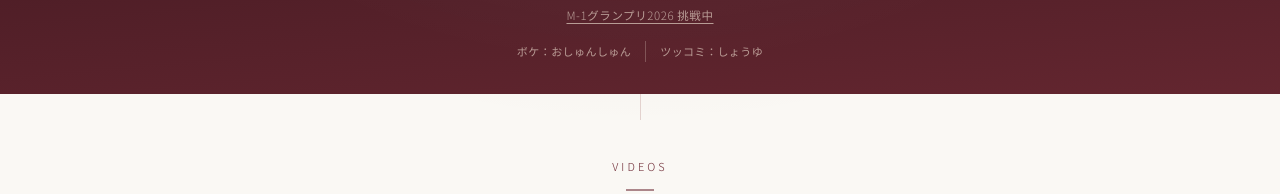
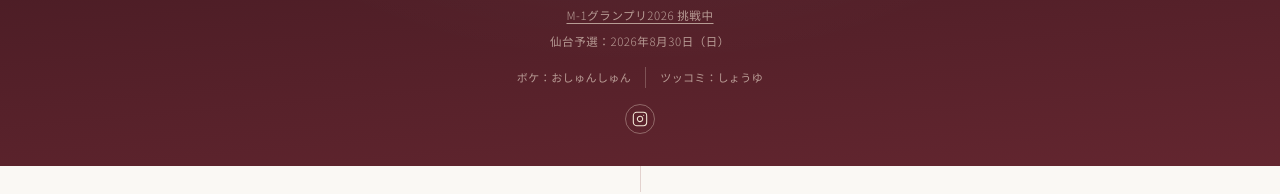
Before and after one commit to omochireverse-lgtm/omochireversemazaiplot, a plain HTML site: page index.html in a window 1280 px wide. Shown: the part 179-373 px from the top of the page. Drawn offline with Linux system fonts and the light colour scheme.

Commit message:
Add files via upload

```diff
--- a/index.html
+++ b/index.html
@@ -64,6 +64,16 @@
   }
   .taglist span{padding:0 14px;}
   .taglist span:first-child{border-right:1px solid rgba(243,231,214,0.25);}
+
+  .sns-links{display:flex;justify-content:center;gap:14px;margin-top:16px;}
+  .sns-links a{
+    width:30px;height:30px;border-radius:50%;
+    border:1px solid rgba(243,231,214,0.35);
+    display:flex;align-items:center;justify-content:center;
+    transition:all .3s;
+  }
+  .sns-links a:hover{border-color:var(--cream);background:rgba(243,231,214,0.08);}
+  .sns-links svg{width:16px;height:16px;}
 
   .hairline{
     width:1px;height:26px;background:var(--line);margin:0 auto;
@@ -183,9 +193,19 @@
       <div class="eyebrow">Manzai Duo</div>
       <h1>おもちかえして</h1>
       <p class="sub"><a href="https://www.m-1gp.com/combi/28852.html" target="_blank" rel="noopener" style="color:inherit;text-decoration:underline;text-underline-offset:3px;">M-1グランプリ2026 挑戦中</a></p>
+      <p class="sub" style="margin-top:4px;">仙台予選：2026年8月30日（日）</p>
       <div class="taglist">
         <span>ボケ：おしゅんしゅん</span>
         <span>ツッコミ：しょうゆ</span>
+      </div>
+      <div class="sns-links">
+        <a href="https://www.instagram.com/omochireverse_official/" target="_blank" rel="noopener" aria-label="Instagram">
+          <svg viewBox="0 0 24 24" fill="none" stroke="#F3E7D6" stroke-width="1.6" stroke-linecap="round" stroke-linejoin="round">
+            <rect x="2" y="2" width="20" height="20" rx="5" ry="5"></rect>
+            <path d="M16 11.37A4 4 0 1 1 12.63 8 4 4 0 0 1 16 11.37z"></path>
+            <line x1="17.5" y1="6.5" x2="17.5" y2="6.5"></line>
+          </svg>
+        </a>
       </div>
     </div>
   </header>
```
